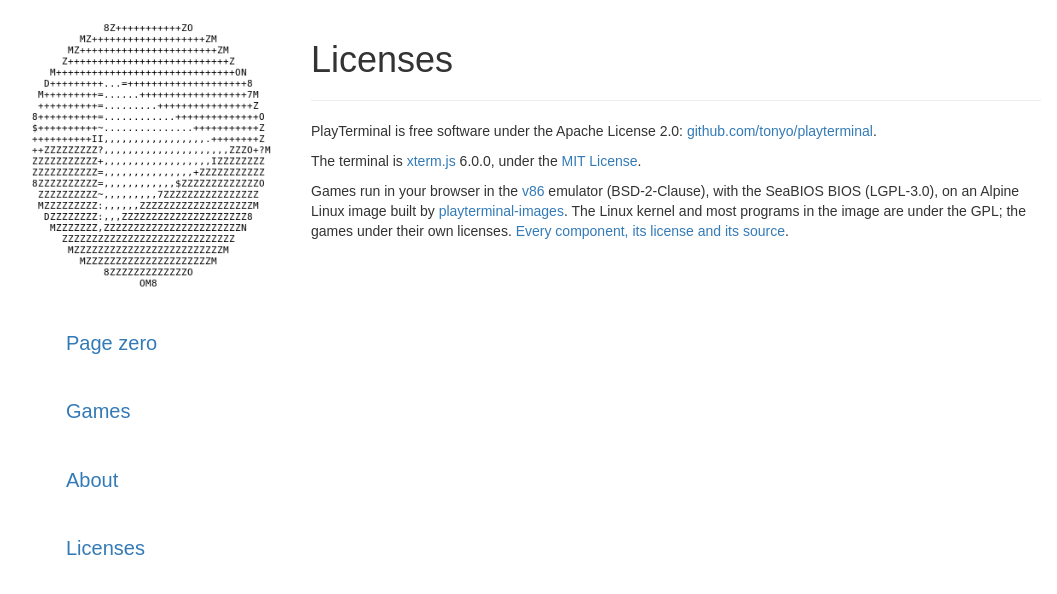
After one commit to tonyo/playterminal, a Django app: page /licenses/ in a window 1280 px wide. The commit adds this page. Shown: the top 594 px of the page, without its empty margins (59-1116 px from the left). Run offline with Django 3.2, Linux system fonts and the light colour scheme; some libraries are stand-ins or nearby versions; some web fonts are replaced.

Commit message:
Add a Licenses page linking every third-party license
The sidebar links /licenses/: PlayTerminal's Apache-2.0, xterm.js's MIT
license, and the VM's THIRD-PARTY.txt (v86, SeaBIOS, every Alpine package
with its license and source). nginx serves .txt under /v86/ as UTF-8 text.

Co-Authored-By: Claude Opus 5.5 <noreply@anthropic.com>

```diff
--- a/games/templates/games/base.html
+++ b/games/templates/games/base.html
@@ -42,6 +42,10 @@
       <div>
         <a href="{% url 'about' %}">About</a>
       </div>
+
+      <div>
+        <a href="{% url 'licenses' %}">Licenses</a>
+      </div>
     </div>
 
   </div>
--- /dev/null
+++ b/games/templates/games/licenses.html
@@ -0,0 +1,25 @@
+{% extends 'games/base.html' %}
+{% load static %}
+
+{% block content %}
+
+  <h1>Licenses</h1>
+
+  <hr />
+  <p>
+    PlayTerminal is free software under the Apache License 2.0:
+    <a href="https://github.com/tonyo/playterminal">github.com/tonyo/playterminal</a>.
+  </p>
+  <p>
+    The terminal is <a href="https://xtermjs.org/">xterm.js</a> 6.0.0, under the
+    <a href="{% static "games/vendor/xterm-6.0.0/LICENSE" %}">MIT License</a>.
+  </p>
+  <p>
+    Games run in your browser in the <a href="https://github.com/copy/v86">v86</a> emulator
+    (BSD-2-Clause), with the SeaBIOS BIOS (LGPL-3.0), on an Alpine Linux image built by
+    <a href="https://github.com/tonyo/playterminal-images">playterminal-images</a>.
+    The Linux kernel and most programs in the image are under the GPL; the games under
+    their own licenses.
+    <a href="{{ v86_base }}THIRD-PARTY.txt">Every component, its license and its source</a>.
+  </p>
+{% endblock %}
--- a/games/urls.py
+++ b/games/urls.py
@@ -8,4 +8,5 @@ urlpatterns = [
     path("game/<int:pk>/", views.GameDetailView.as_view(), name="game_detail"),
     path("games/", views.GameListView.as_view(), name="game_list"),
     path("about/", flatpages_views.flatpage, {"url": "/about/"}, name="about"),
+    path("licenses/", views.LicensesView.as_view(), name="licenses"),
 ]
--- a/games/views.py
+++ b/games/views.py
@@ -1,5 +1,5 @@
 from django.conf import settings
-from django.views.generic import DetailView, ListView
+from django.views.generic import DetailView, ListView, TemplateView
 
 from games.models import Game
 
@@ -23,3 +23,10 @@ class GameListView(ListView):
 
     def get_queryset(self):
         return super().get_queryset().filter(displayed=True)
+
+
+class LicensesView(TemplateView):
+    template_name = "games/licenses.html"
+
+    def get_context_data(self, **kwargs):
+        return super().get_context_data(v86_base=settings.V86_BASE_URL, **kwargs)
```
Also changed, not shown: tests/games/test_views.py (+12 -0 lines), 1 other file.
